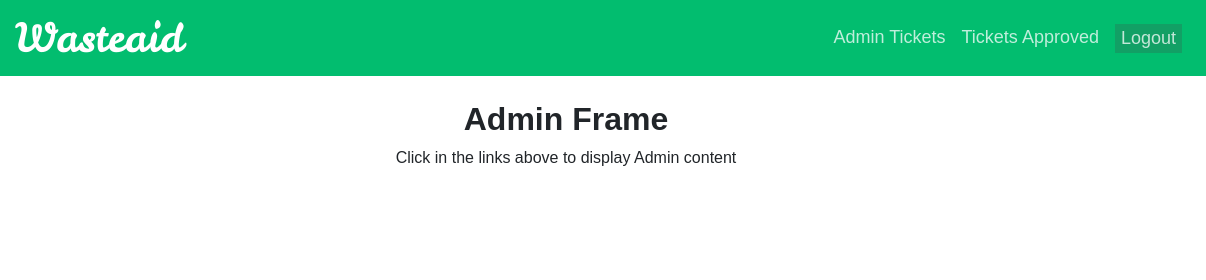
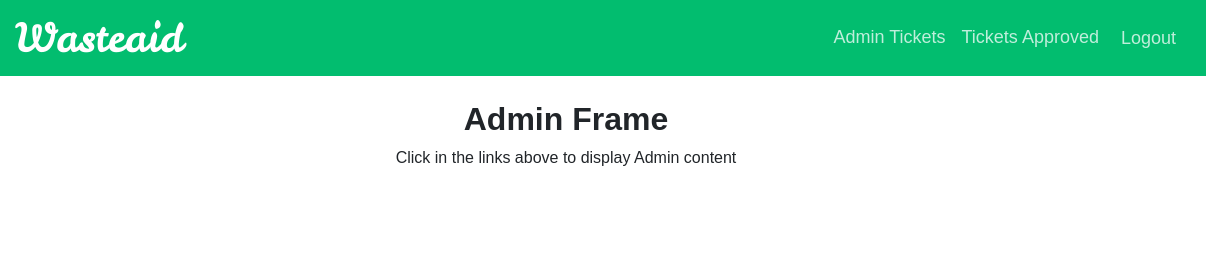
Before and after one commit to GabrielaOliveirabpt/uploading-recycling-frontend, a React app: page /admin/frame in a window 1280 px wide. Shown: the top 280 px of the page, 74-1280 px from the left. Built offline with nearby package versions, Linux system fonts and the light colour scheme.

Commit message:
editing logout button background

```diff
--- a/src/sass/_header.scss
+++ b/src/sass/_header.scss
@@ -18,7 +18,7 @@
 }
 
 .button-admin-header {
-    background-color: #12A065 !important;
+    background-color: #02bd6f !important;
     border: none;
 }
 
```
Also changed, not shown: src/css/style.css.
